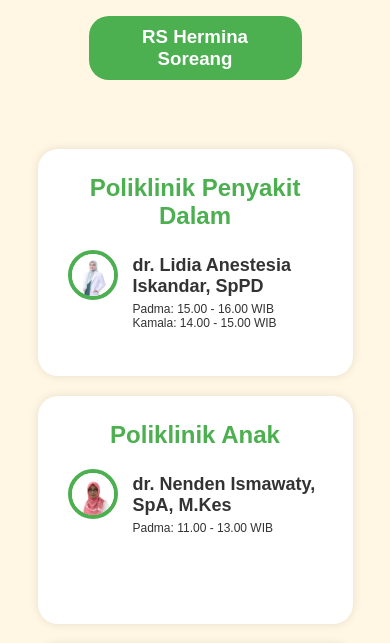
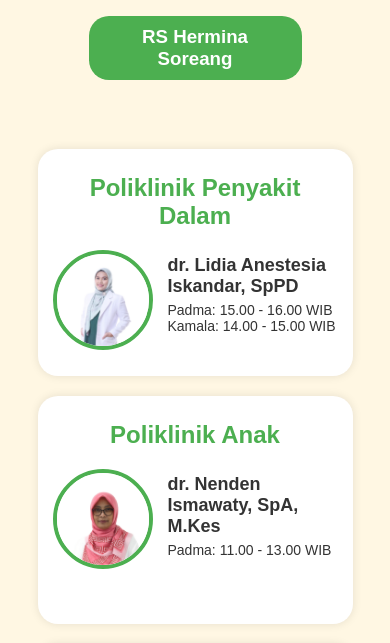
Before and after one commit to Finzhark/website-jadwal-praktek-poli-minggu-rshs, a plain HTML site: page index.html in a window 390 px wide. Shown: the part 194-837 px from the top of the page. Drawn offline with Linux system fonts and the light colour scheme.

Commit message:
Change size

```diff
--- a/style.css
+++ b/style.css
@@ -149,12 +149,13 @@ footer {
   }
 
   .doctor-info p {
-    font-size: 12px;
+    font-size: 14px;
   }
 
   .doctor img {
-   width: 50px;
-   height: 50px;
+   width: 100px;
+   height: 100px;
+   margin-left: 0;
   }
 
   body {
```
